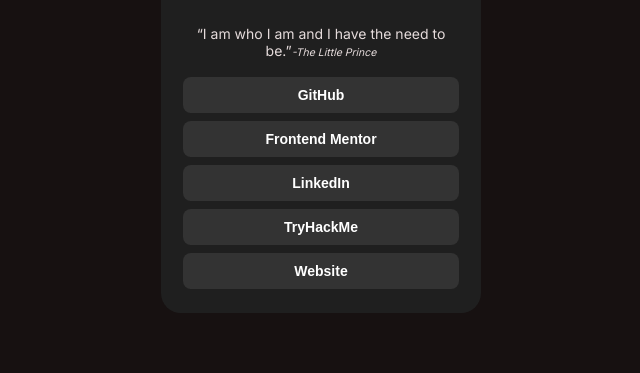
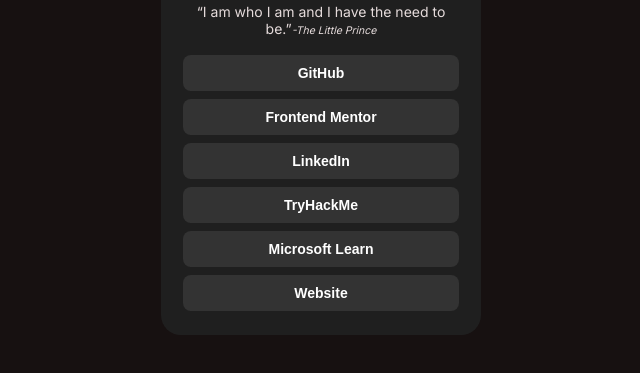
Before and after one commit to Davidlinkcoil/AboutMe-L-ink.co.il, a plain HTML site: page index.html in a window 1280 px wide. Shown: the part 343-716 px from the top of the page, without its empty margins (319-959 px from the left). Drawn offline with Linux system fonts and the light colour scheme.

Commit message:
Added Microsoft Learn Link

```diff
--- a/app.js
+++ b/app.js
@@ -9,6 +9,7 @@ mySocialLinks = {
     "frontend mentor":"https://www.frontendmentor.io/profile/Davidlinkcoil",
     "linkedin":"https://www.linkedin.com/in/david-davarashvily-7538a51b8/",
     "tryhackme":"https://tryhackme.com/p/David.Divad",
+    "microsoft learn" : "https://learn.microsoft.com/en-us/users/daviddavarashvily-9705/",
     "website":"https://l-ink.co.il"
 }
 //Getting the buttons
--- a/index.html
+++ b/index.html
@@ -24,6 +24,7 @@
       <button>Frontend Mentor</button>
       <button>LinkedIn</button>
       <button>TryHackMe</button>
+      <button>Microsoft Learn</button>
       <button>Website</button>
     </div>
   </main>
```
